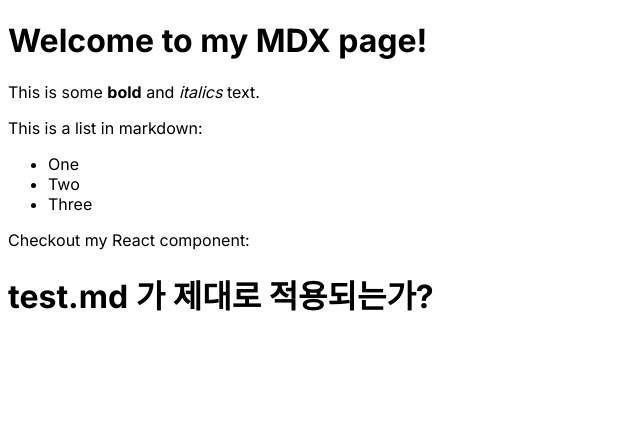
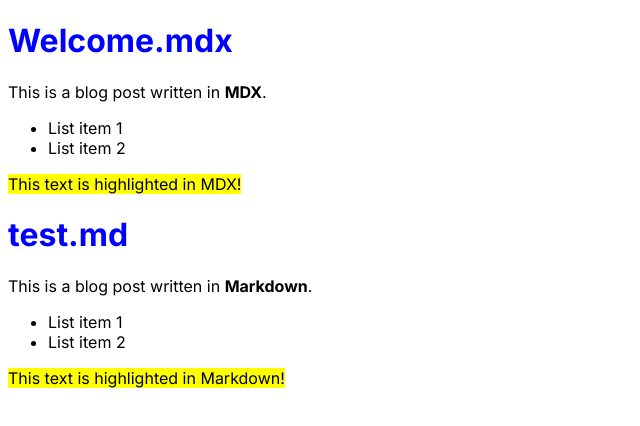
Before and after one commit to AppleTrick/NextLaboratory, a Next.js app: page /mdx-page in a window 1280 px wide. Shown: the top 426 px of the page, without its empty margins (0-640 px from the left). Built offline with nearby package versions, Linux system fonts and the light colour scheme.

Commit message:
next mdx 설정 관련

```diff
--- a/src/app/mdx-page/page.tsx
+++ b/src/app/mdx-page/page.tsx
@@ -1,11 +1,16 @@
+"use client";
+
 import Welcome from "@/markdown/welcome.mdx";
 import Test from "@/markdown/test.md";
+import { MDXComponentsProvider } from "@/mdx/mdx-provider";
 
 export default function Page() {
   return (
     <>
-      <Welcome />
-      <Test />
+      <MDXComponentsProvider>
+        <Welcome />
+        <Test />
+      </MDXComponentsProvider>
     </>
   );
 }
--- a/src/markdown/test.md
+++ b/src/markdown/test.md
@@ -1 +1,8 @@
-# test.md 가 제대로 적용되는가?
+# test.md
+
+This is a blog post written in **Markdown**.
+
+- List item 1
+- List item 2
+
+<HighlightedText>This text is highlighted in Markdown!</HighlightedText>
--- a/src/markdown/welcome.mdx
+++ b/src/markdown/welcome.mdx
@@ -1,11 +1,8 @@
-# Welcome to my MDX page!
+# Welcome.mdx
 
-This is some **bold** and _italics_ text.
+This is a blog post written in **MDX**.
 
-This is a list in markdown:
+- List item 1
+- List item 2
 
-- One
-- Two
-- Three
-
-Checkout my React component:
+<HighlightedText> This text is highlighted in MDX! </HighlightedText>
--- a/src/mdx-components.tsx
+++ /dev/null
@@ -1,7 +0,0 @@
-import type { MDXComponents } from "mdx/types";
-
-export function useMDXComponents(components: MDXComponents): MDXComponents {
-  return {
-    ...components,
-  };
-}
--- /dev/null
+++ b/src/mdx/mdx-components.tsx
@@ -0,0 +1,13 @@
+import type { MDXComponents } from "mdx/types";
+
+export const HighlightedText = ({ children }: { children: React.ReactNode }) => {
+  return <span style={{ backgroundColor: "yellow" }}>{children}</span>;
+};
+
+export function useMDXComponents(components: MDXComponents): MDXComponents {
+  return {
+    ...components,
+    h1: (props) => <h1 style={{ color: "blue" }} {...props} />,
+    HighlightedText,
+  };
+}
--- /dev/null
+++ b/src/mdx/mdx-provider.tsx
@@ -0,0 +1,7 @@
+import { MDXProvider } from "@mdx-js/react";
+import { useMDXComponents } from "./mdx-components";
+
+export function MDXComponentsProvider({ children }: { children: React.ReactNode }) {
+  const components = useMDXComponents({});
+  return <MDXProvider components={components}>{children}</MDXProvider>;
+}
```
